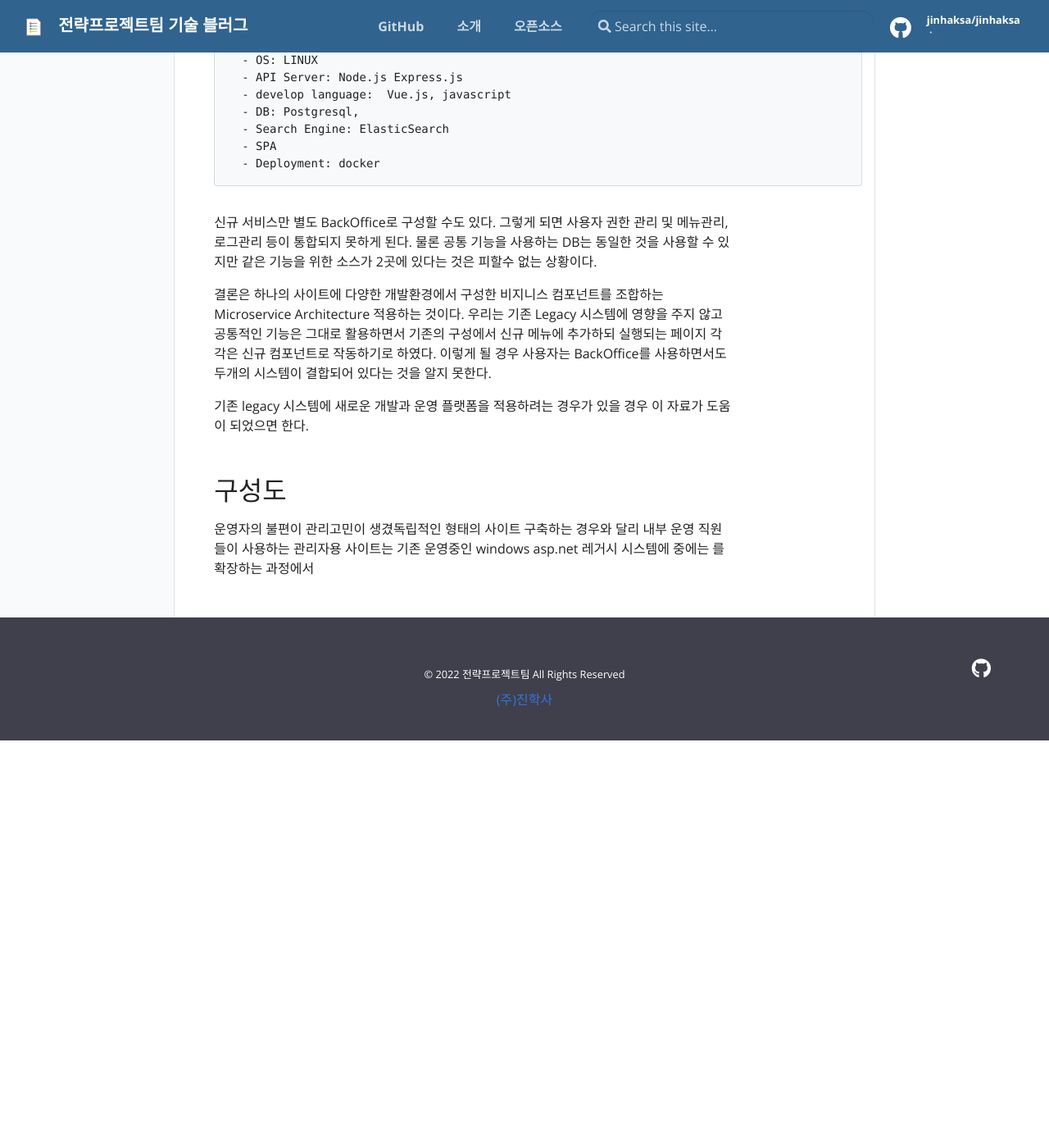
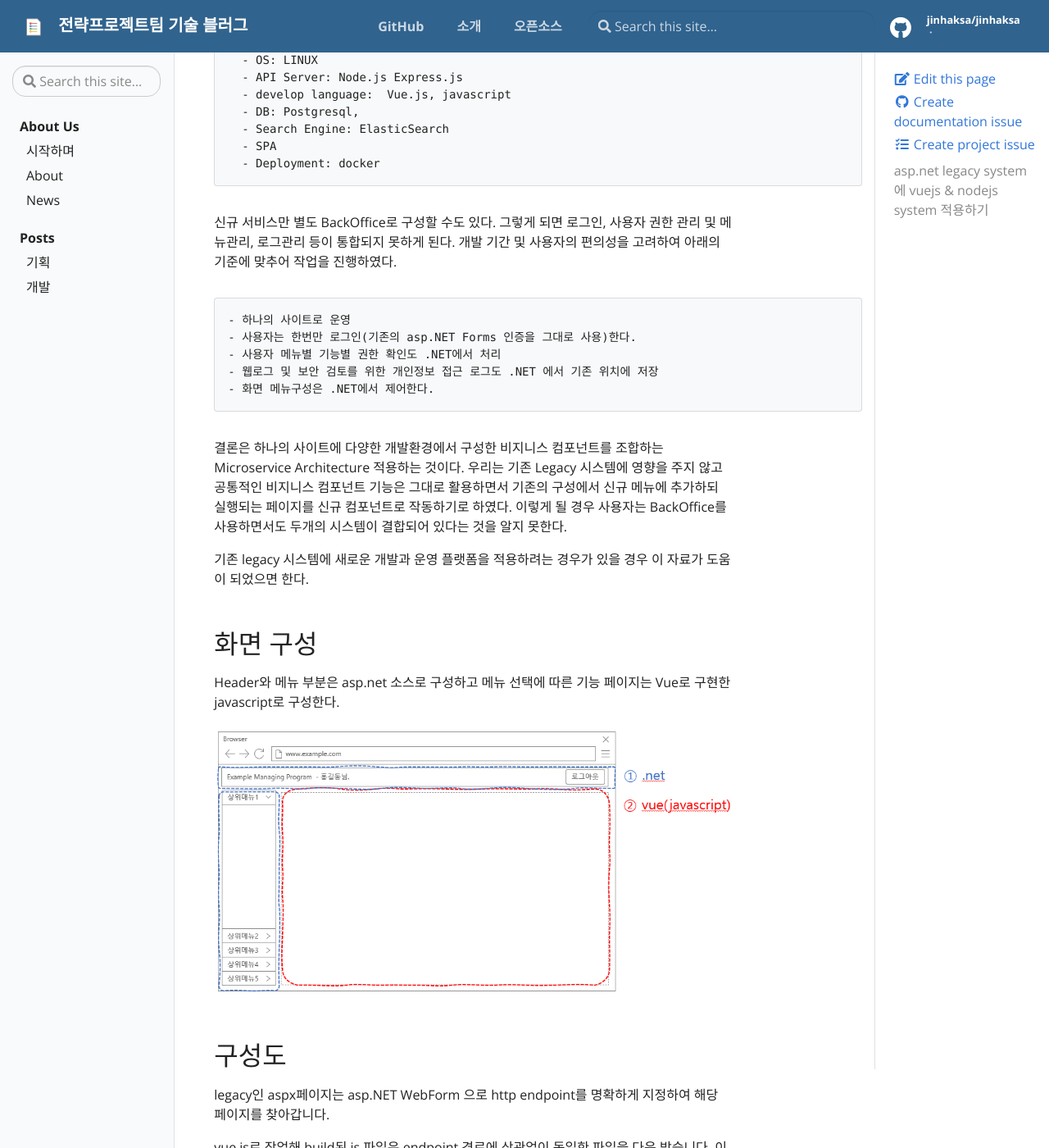
Before and after one commit to jinhaksa/jinhaksa.github.io, a Jekyll site: the page built from _posts/dev/2021-10-29-deploy-legacy.md, in a window 1280 px wide and 1400 px high, scrolled down 704 px. Shown: the whole window at 82% size. Built offline with Jekyll 4.4.1, drawn with Linux system fonts in a browser that asks for light colours; before the commit the page ends 1607 px from its top, so only the background shows below that; some of the changed text lies outside the part shown.

Commit message:
legacy system 오픈소스 적용  글 업데이트

````diff
--- a/_posts/dev/2021-10-29-deploy-legacy.md
+++ b/_posts/dev/2021-10-29-deploy-legacy.md
@@ -38,15 +38,42 @@ tag:
   - Deployment: docker
 ```
 
-신규 서비스만 별도 BackOffice로 구성할 수도 있다. 그렇게 되면 사용자 권한 관리 및 메뉴관리, 로그관리 등이 통합되지 못하게 된다.
-물론 공통 기능을 사용하는 DB는 동일한 것을 사용할 수 있지만 같은 기능을 위한 소스가 2곳에 있다는 것은 피할수 없는 상황이다.
+신규 서비스만 별도 BackOffice로 구성할 수도 있다. 그렇게 되면 로그인, 사용자 권한 관리 및 메뉴관리, 로그관리 등이 통합되지 못하게 된다.
+개발 기간 및 사용자의 편의성을 고려하여 아래의 기준에 맞추어 작업을 진행하였다.
+
+```
+- 하나의 사이트로 운영
+- 사용자는 한번만 로그인(기존의 asp.NET Forms 인증을 그대로 사용)한다.
+- 사용자 메뉴별 기능별 권한 확인도 .NET에서 처리
+- 웹로그 및 보안 검토를 위한 개인정보 접근 로그도 .NET 에서 기존 위치에 저장
+- 화면 메뉴구성은 .NET에서 제어한다.
+```
 
 결론은 하나의 사이트에 다양한 개발환경에서 구성한 비지니스 컴포넌트를 조합하는 Microservice Architecture 적용하는 것이다.
-우리는 기존 Legacy 시스템에 영향을 주지 않고 공통적인 기능은 그대로 활용하면서 기존의 구성에서 신규 메뉴에 추가하되 실행되는 페이지 각각은 신규 컴포넌트로 작동하기로 하였다.
+우리는 기존 Legacy 시스템에 영향을 주지 않고 공통적인 비지니스 컴포넌트 기능은 그대로 활용하면서 기존의 구성에서 신규 메뉴에 추가하되 실행되는 페이지를 신규 컴포넌트로 작동하기로 하였다.
 이렇게 될 경우 사용자는 BackOffice를 사용하면서도 두개의 시스템이 결합되어 있다는 것을 알지 못한다.
 
 기존 legacy 시스템에 새로운 개발과 운영 플랫폼을 적용하려는 경우가 있을 경우 이 자료가 도움이 되었으면 한다.
 
+## 화면 구성
+
+Header와 메뉴 부분은 asp.net 소스로 구성하고 메뉴 선택에 따른 기능 페이지는 Vue로 구현한 javascript로 구성한다.
+
+![deploy_screen.png](/assets/img/posts/dev/2021-10-29-deploy-legacy/deploy_screen.png)
+
 ## 구성도
 
-운영자의 불편이 관리고민이 생겼독립적인 형태의 사이트 구축하는 경우와 달리 내부 운영 직원들이 사용하는 관리자용 사이트는 기존 운영중인 windows asp.net 레거시 시스템에 중에는 를 확장하는 과정에서
+legacy인 aspx페이지는 asp.NET WebForm 으로 http endpoint를 명확하게 지정하여 해당 페이지를 찾아갑니다.
+
+vue.js로 작업해 build된 js 파일은 endpoint 경로에 상관없이 동일한 파일을 다운 받습니다.
+이를 위해 새로 vue로 개발한 소스는 배포시 하위 디렉토리(응용프로그램 경로)를 /vue(예시) 와 같은 고정된 경로를 통하는 것으로 결정을 하였습니다.
+/vue/~~~ 로 요청된 request는 동일한 하나의 페이지를 다운받습니다.
+사용자 url 라우팅에 따라 해당 메뉴 페이지들은 다운받은 VUE 소스 내에서 SPA 방식으로 동적으로 화면을 구성하게 됩니다.
+
+vue로 작업된 소스에서 데이터를 필요로 할 경우 client에서 api를 호출하는데 이 api에 대해서도 asp.NET에서 권한을 체크한 후에 client 정보를 header에 추가하여 request를 node로 구축한 api서버로 포워딩합니다.
+api서버에서 처리된 결과는 json으로 데이터를 회신하고 asp.NET은 client에 회신된 결과를 전달합니다.
+
+endpoint가 다른 것들에 대해 하나의 페이지로 회신하는 방식은 기존 .NET Webform 방식으로는 구현을 할 수 없는 방법입니다.
+제어를 하기 위해 controller와 View가 필요합니다. ASP.NET MVC Core를 추가 적용해야 가능합니다.
+
+![deploy_architecture.png](/assets/img/posts/dev/2021-10-29-deploy-legacy/deploy_architecture.png)
````
Also changed, not shown: other parts of _posts/dev/2021-10-29-deploy-legacy.md (+1 -1 lines), assets/img/posts/dev/2021-10-29-deploy-legacy/deploy_architecture.png (added), assets/img/posts/dev/2021-10-29-deploy-legacy/deploy_screen.png (added).
